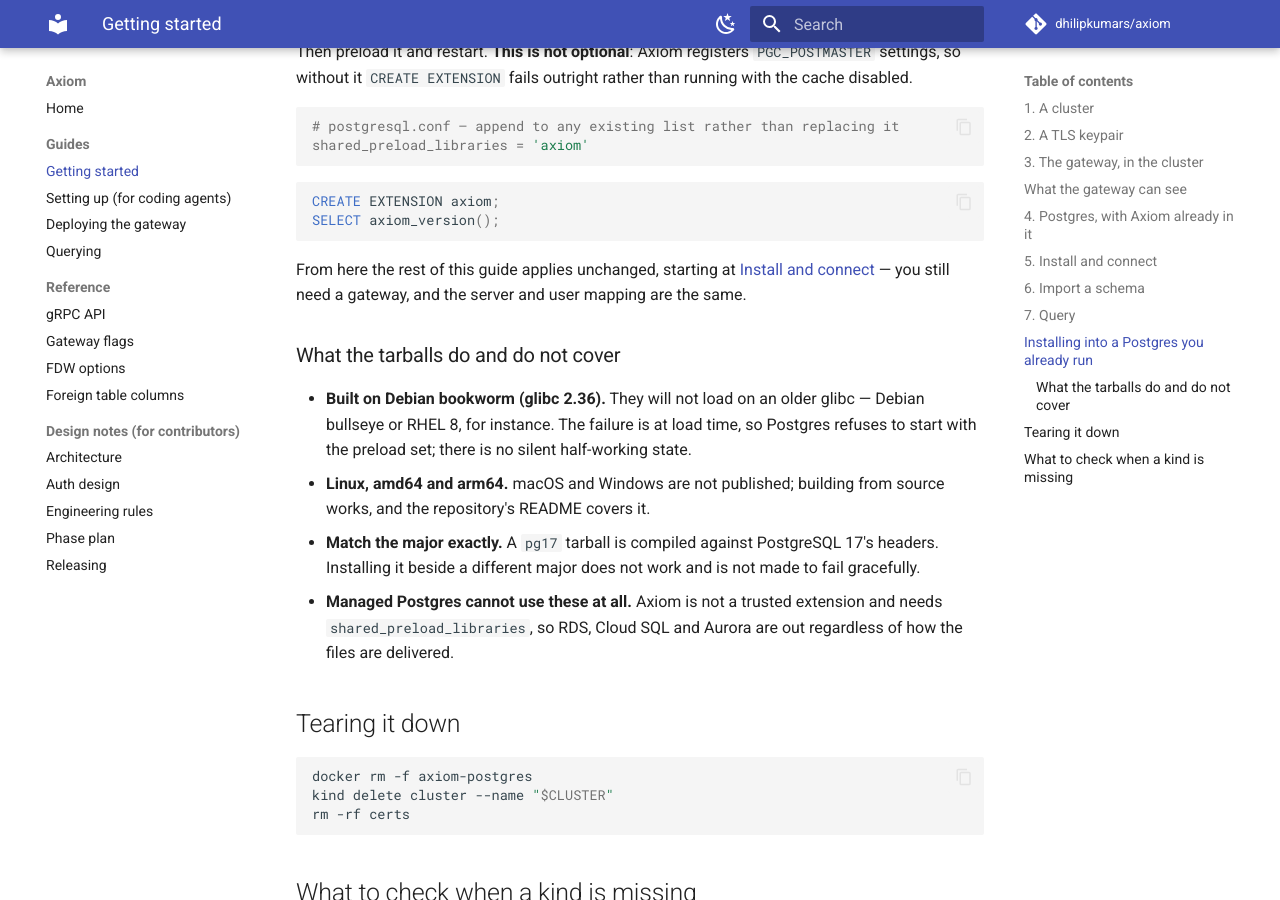
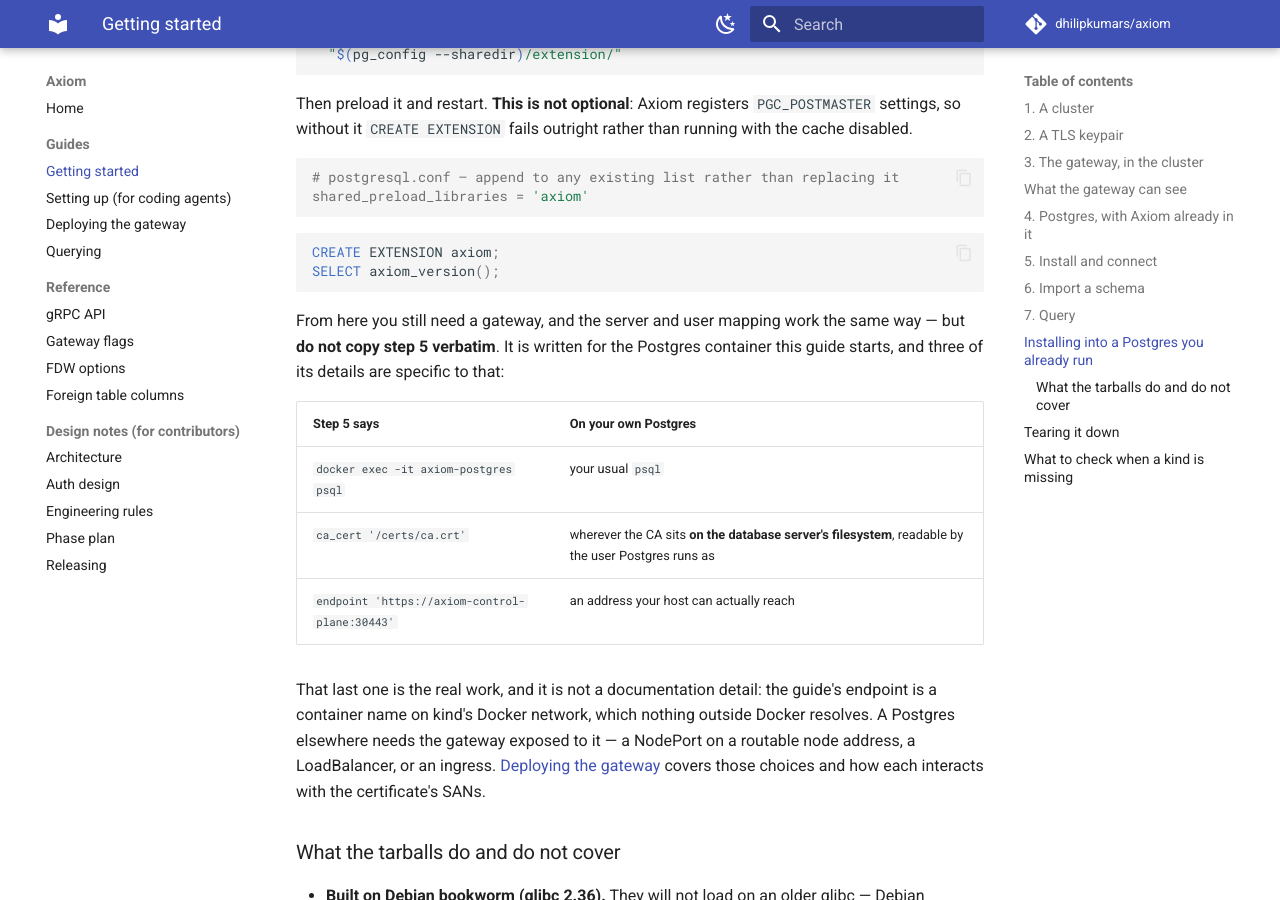
Before and after one commit to dhilipkumars/axiom, an MkDocs documentation site: the page built from docs/guides/getting-started.md, in a window 1280 px wide and 900 px high, scrolled down 6073 px. Built offline with MkDocs 1.6.1 and Material for MkDocs 9.7.7, drawn with Linux system fonts in a browser that asks for light colours; comment, search, counter and statistics services are not loaded; some of the changed text lies outside the part shown.

````diff
--- a/docs/guides/getting-started.md
+++ b/docs/guides/getting-started.md
@@ -260,7 +260,10 @@ explains the rules.
 ## Installing into a Postgres you already run
 
 The guide above runs Postgres in a container. If you already have one, install
-the extension into it instead — no toolchain, no rebuild.
+the extension into it instead, using a release tarball — no toolchain, no
+rebuild. **Until a release carries those tarballs, building from source is
+still the only route into an existing Postgres**; the repository's README
+covers it.
 
 Releases publish a tarball per Postgres major and architecture. **v0.1.0 does
 not have them**: it predates the change, so take `V` from a later release on
@@ -298,7 +301,7 @@ Then preload it and restart. **This is not optional**: Axiom registers
 `PGC_POSTMASTER` settings, so without it `CREATE EXTENSION` fails outright
 rather than running with the cache disabled.
 
-```sh
+```ini
 # postgresql.conf — append to any existing list rather than replacing it
 shared_preload_libraries = 'axiom'
 ```
@@ -308,9 +311,22 @@ CREATE EXTENSION axiom;
 SELECT axiom_version();
 ```
 
-From here the rest of this guide applies unchanged, starting at
-[Install and connect](#5-install-and-connect) — you still need a gateway, and
-the server and user mapping are the same.
+From here you still need a gateway, and the server and user mapping work the
+same way — but **do not copy step 5 verbatim**. It is written for the Postgres
+container this guide starts, and three of its details are specific to that:
+
+| Step 5 says | On your own Postgres |
+|---|---|
+| `docker exec -it axiom-postgres psql` | your usual `psql` |
+| `ca_cert '/certs/ca.crt'` | wherever the CA sits **on the database server's filesystem**, readable by the user Postgres runs as |
+| `endpoint 'https://axiom-control-plane:30443'` | an address your host can actually reach |
+
+That last one is the real work, and it is not a documentation detail: the
+guide's endpoint is a container name on kind's Docker network, which nothing
+outside Docker resolves. A Postgres elsewhere needs the gateway exposed to it —
+a NodePort on a routable node address, a LoadBalancer, or an ingress.
+[Deploying the gateway](deploying.md) covers those choices and how each
+interacts with the certificate's SANs.
 
 ### What the tarballs do and do not cover
 
````
Also changed, not shown: .changes/extension-tarballs.md (+10 -5 lines).
